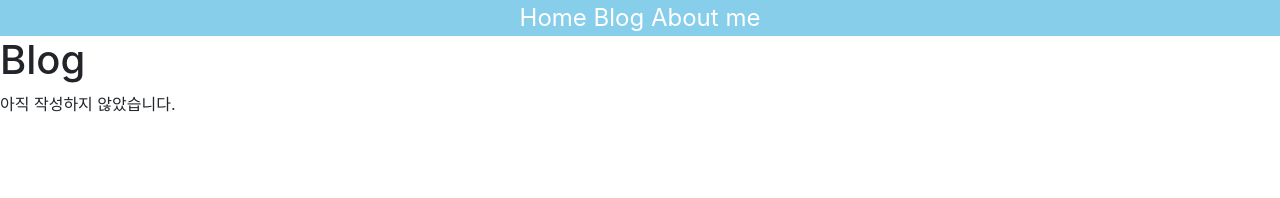
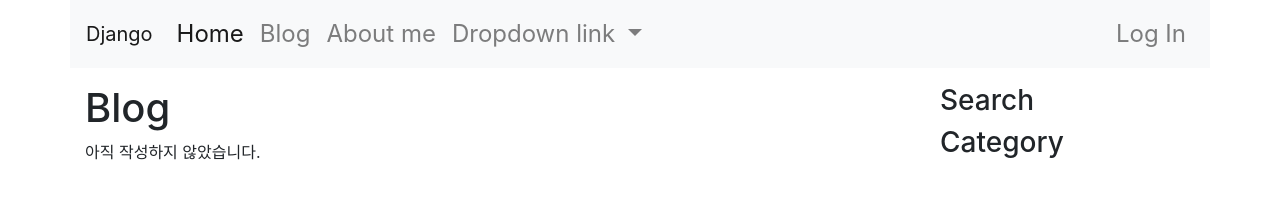
Before and after one commit to juna8650/django2022, a plain HTML site: page blog_list.html in a window 1280 px wide. Drawn offline with nearby package versions, Linux system fonts and the light colour scheme.

Commit message:
블로그 리스트 만들기

```diff
--- a/blog_list.html
+++ b/blog_list.html
@@ -7,13 +7,55 @@
     <link href="./bootstrap4/css/bootstrap.min.css" rel="stylesheet" type="text/css">
 </head>
 <body>
-    <nav>
-        <a href="./index.html" >Home</a>
-        <a href="./blog_list.html">Blog</a>
-        <a href="./about_me.html">About me</a>
-    </nav>
+    <nav class="navbar navbar-expand-lg navbar-light bg-light container">
+        <a class="navbar-brand" href="#">Django</a>
+        <button class="navbar-toggler" type="button" data-toggle="collapse" data-target="#navbarNavDropdown" aria-controls="navbarNavDropdown" aria-expanded="false" aria-label="Toggle navigation">
+          <span class="navbar-toggler-icon"></span>
+        </button>
+        <div class="collapse navbar-collapse" id="navbarNavDropdown">
+          <ul class="navbar-nav">
+            <li class="nav-item active">
+              <a class="nav-link" href="./index.html">Home <span class="sr-only">(current)</span></a>
+            </li>
+            <li class="nav-item">
+              <a class="nav-link" href="./blog_list.html">Blog</a>
+            </li>
+            <li class="nav-item">
+              <a class="nav-link" href="./about_me.html">About me</a>
+            </li>
+            <li class="nav-item dropdown">
+              <a class="nav-link dropdown-toggle" href="#" role="button" data-toggle="dropdown" aria-expanded="false">
+                Dropdown link
+              </a>
+              <div class="dropdown-menu">
+                <a class="dropdown-item" href="#">Action</a>
+                <a class="dropdown-item" href="#">Another action</a>
+                <a class="dropdown-item" href="#">Something else here</a>
+              </div>
+            </li>
+          </ul>
+          <ul class="navbar-nav ml-auto"> <!---ml-auto : 왼쪽 마진 최대로 설정-->
+            <li class="nav-item">
+                <a class="nav-link" href="#">Log In</a>
+            </li>
+          </ul>
+        </div>
+      </nav>
 
-    <h1>Blog</h1>
-    <p>아직 작성하지 않았습니다.</p>
+      <div class="container">
+        <div class="row my-3">
+            <div class="col-md-9">
+                <h1>Blog</h1>
+                <p>아직 작성하지 않았습니다.</p>
+            </div>
+            <div class="col-md-3">
+                <h3>Search</h3>
+                <h3>Category</h3>
+            </div>
+        </div>
+      </div>
+
+    <script src="https://cdn.jsdelivr.net/npm/jquery@3.5.1/dist/jquery.slim.min.js" integrity="sha384-DfXdz2htPH0lsSSs5nCTpuj/zy4C+OGpamoFVy38MVBnE+IbbVYUew+OrCXaRkfj" crossorigin="anonymous"></script>
+    <script src="https://cdn.jsdelivr.net/npm/bootstrap@4.6.2/dist/js/bootstrap.bundle.min.js" integrity="sha384-Fy6S3B9q64WdZWQUiU+q4/2Lc9npb8tCaSX9FK7E8HnRr0Jz8D6OP9dO5Vg3Q9ct" crossorigin="anonymous"></script>
 </body>
 </html>
```
Also changed, not shown: about_me.html (+3 -0 lines).
